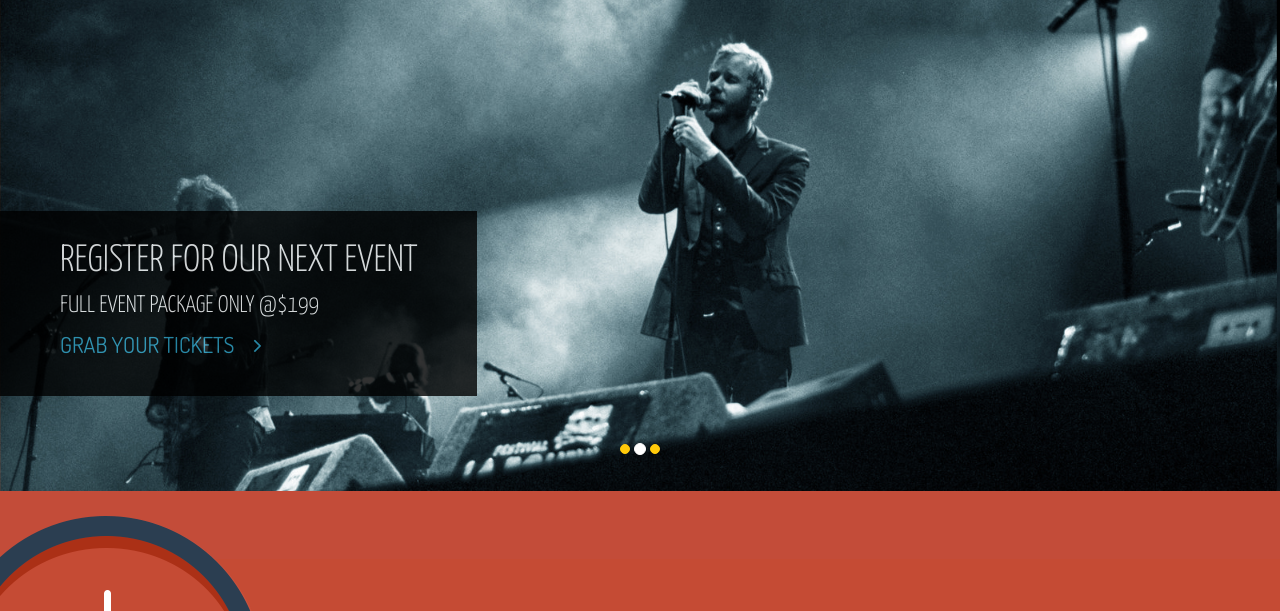
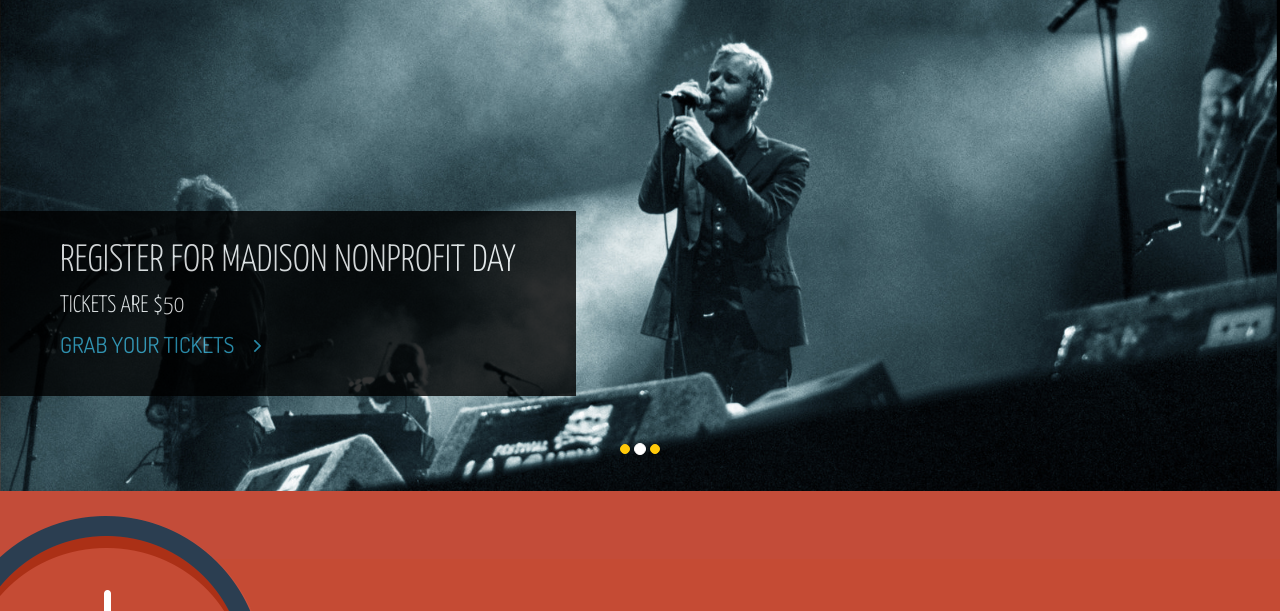
Before and after one commit to nonprofit-tech/MND2017, a plain HTML site: page index.html in a window 1280 px wide. Shown: the part 189-800 px from the top of the page. Drawn offline with Linux system fonts and the light colour scheme; some packages are replaced by stand-ins of ours.

Commit message:
Ticket Info
Adjusted ticket info

```diff
--- a/index.html
+++ b/index.html
@@ -5,7 +5,7 @@
     <meta name="viewport" content="width=device-width, initial-scale=1.0">
     <meta name="description" content="">
     <meta name="author" content="">
-    <title>Evento | Free Onepage Event Template | ShapeBootstrap</title>
+    <title>MND2017 | Madison Nonprofit Day Conference</title>
     <link href="css/bootstrap.min.css" rel="stylesheet">
     <link href="css/font-awesome.min.css" rel="stylesheet">
 	<link href="css/main.css" rel="stylesheet">
@@ -75,24 +75,24 @@
 				<div class="item active">
 					<img class="img-responsive" src="images/slider/bg1.jpg" alt="slider">
 					<div class="carousel-caption">
-						<h2>register for our next event </h2>
-						<h4>full event package only @$199</h4>
+						<h2>Register for Madison Nonprofit Day</h2>
+						<h4>Tickets are $50</h4>
 						<a href="#contact">GRAB YOUR TICKETS <i class="fa fa-angle-right"></i></a>
 					</div>
 				</div>
 				<div class="item">
 					<img class="img-responsive" src="images/slider/bg2.jpg" alt="slider">
 					<div class="carousel-caption">
-						<h2>register for our next event </h2>
-						<h4>full event package only @$199</h4>
+						<h2>Register for Madison Nonprofit Day</h2>
+						<h4>Tickets are $50</h4>
 						<a href="#contact">GRAB YOUR TICKETS <i class="fa fa-angle-right"></i></a>
 					</div>
 				</div>
 				<div class="item">
 					<img class="img-responsive" src="images/slider/bg3.jpg" alt="slider">
 					<div class="carousel-caption">
-						<h2>register for our next event </h2>
-						<h4>full event package only @$199</h4>
+						<h2>Register for Madison Nonprofit Day</h2>
+						<h4>Tickets are $50</h4>
 						<a href="#contact" >GRAB YOUR TICKETS <i class="fa fa-angle-right"></i></a>
 					</div>
 				</div>
```
